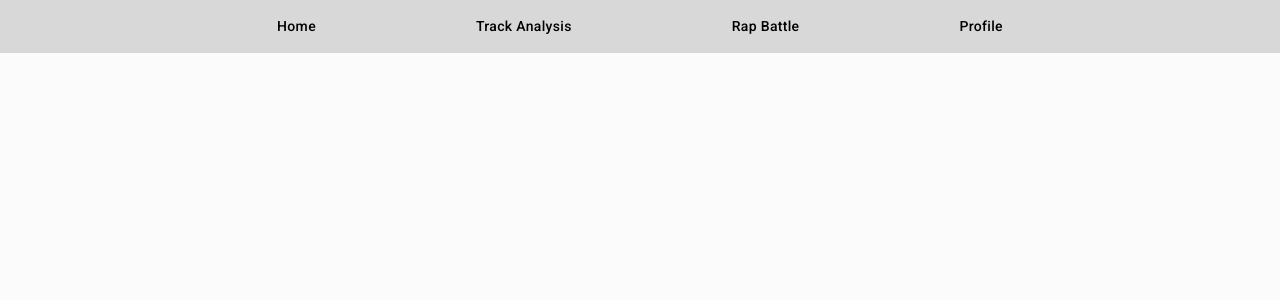
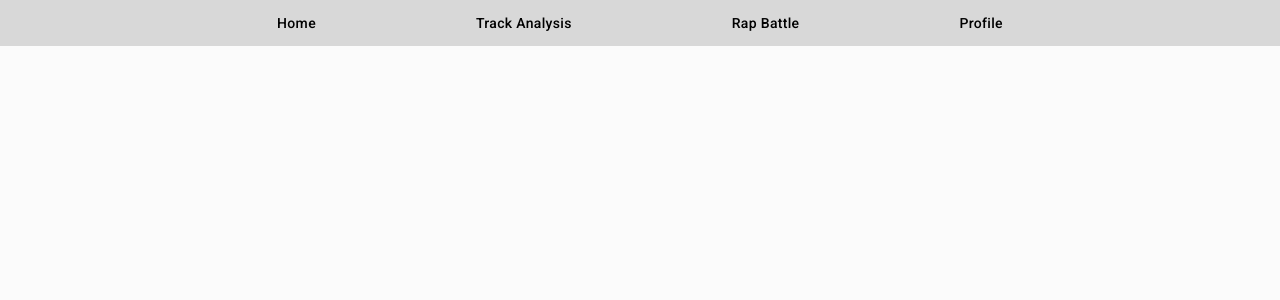
Before and after one commit to devinammar/Rap-Scannr, a React (Vite) app: page / in a window 1280 px wide. Shown: the top 300 px of the page. Built offline with nearby package versions, Linux system fonts and the light colour scheme.

Commit message:
Sidebar component (Progress)

```diff
--- a/src/components/topbar.jsx
+++ b/src/components/topbar.jsx
@@ -8,7 +8,7 @@ export const Topbar = () => {
     <div>
       <ul
         id="containertopbar"
-        className="flex justify-center t-0 list-none text-p bg-grey/40 font-medium pt-4 pb-4 gap-40 min-[1360px]:gap-50 max-[1024px]:gap-25"
+        className="flex justify-center t-0 list-none text-p leading-none bg-grey/40 font-medium pt-4 pb-4 gap-40 min-[1360px]:gap-50 max-[1024px]:gap-25 max-[768px]:py-[23px]"
       >
         <li className={listtopbar}>
           <Link to="/">Home</Link>
```
